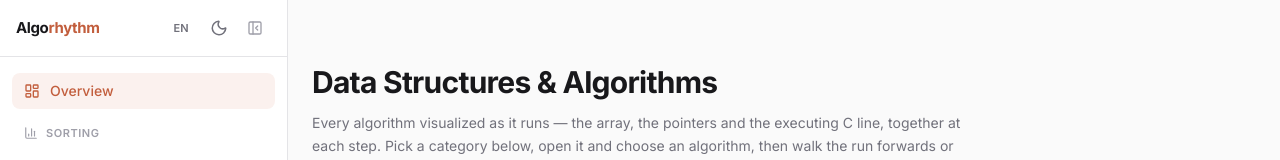
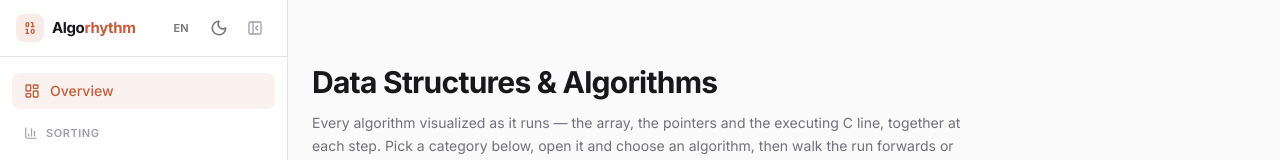
Before and after one commit to batuhanmeral/dsa-visualizer, a Next.js app: page / in a window 1280 px wide. Shown: the top 160 px of the page. Built offline with nearby package versions, Linux system fonts and the light colour scheme.

Commit message:
feat: give the wordmark a binary glyph and an accented second half

```diff
--- a/components/app-shell.tsx
+++ b/components/app-shell.tsx
@@ -51,7 +51,10 @@ function Shell({ children }: { children: React.ReactNode }) {
           <span className="flex size-7 items-center justify-center rounded-lg bg-claude-500/15 text-claude-600 dark:text-claude-400">
             <Binary className="size-4" />
           </span>
-          Algorhythm
+          <span>
+            Algo
+            <span className="text-claude-600 dark:text-claude-400">rhythm</span>
+          </span>
         </span>
         <div className="ml-auto flex items-center gap-2">
           <LangToggle />
--- a/components/sidebar-nav.tsx
+++ b/components/sidebar-nav.tsx
@@ -2,7 +2,7 @@
 
 import Link from "next/link";
 import { usePathname } from "next/navigation";
-import { LayoutDashboard, PanelLeftClose } from "lucide-react";
+import { Binary, LayoutDashboard, PanelLeftClose } from "lucide-react";
 import { categories } from "@/lib/data";
 import { useLang } from "@/lib/i18n";
 import { algoName, catName } from "@/lib/content-i18n";
@@ -26,10 +26,16 @@ export default function SidebarNav({ onNavigate, onCollapse }: SidebarNavProps)
         <Link
           href="/"
           onClick={onNavigate}
-          className="text-[15px] font-bold tracking-tight transition-opacity hover:opacity-80"
+          className="flex items-center gap-2 text-[15px] font-bold tracking-tight transition-opacity hover:opacity-80"
         >
-          Algo
-          <span className="text-claude-600 dark:text-claude-400">rhythm</span>
+          {/* The 01/10 glyph, same mark as the mobile top bar. */}
+          <span className="flex size-7 shrink-0 items-center justify-center rounded-lg bg-claude-500/15 text-claude-600 dark:text-claude-400">
+            <Binary className="size-4" />
+          </span>
+          <span>
+            Algo
+            <span className="text-claude-600 dark:text-claude-400">rhythm</span>
+          </span>
         </Link>
         <div className="flex items-center gap-0.5">
           <LangToggle />
```
